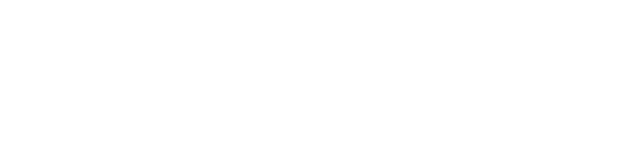
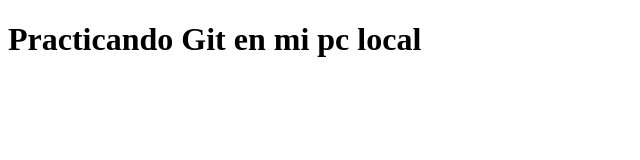
Before and after one commit to yolber154/aprendiendo-git, a plain HTML site: page index.html in a window 1280 px wide. Shown: the whole page, without its empty margins (0-640 px from the left). Drawn offline with Linux system fonts and the light colour scheme.

Commit message:
Agregando un encabezado de primer nivel

```diff
--- a/index.html
+++ b/index.html
@@ -7,6 +7,6 @@
     <title>Document</title>
 </head>
 <body>
-
+    <h1>Practicando Git en mi pc local</h1>
 </body>
 </html>
```
